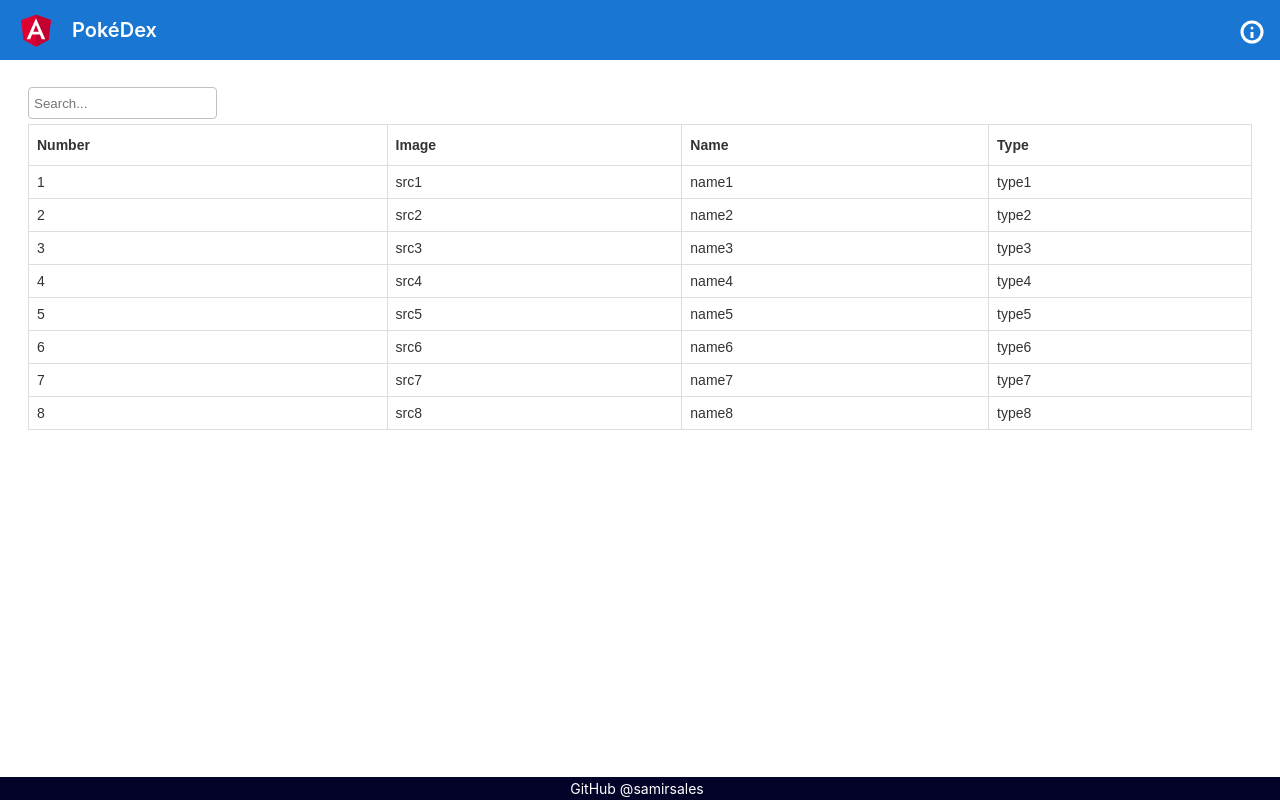
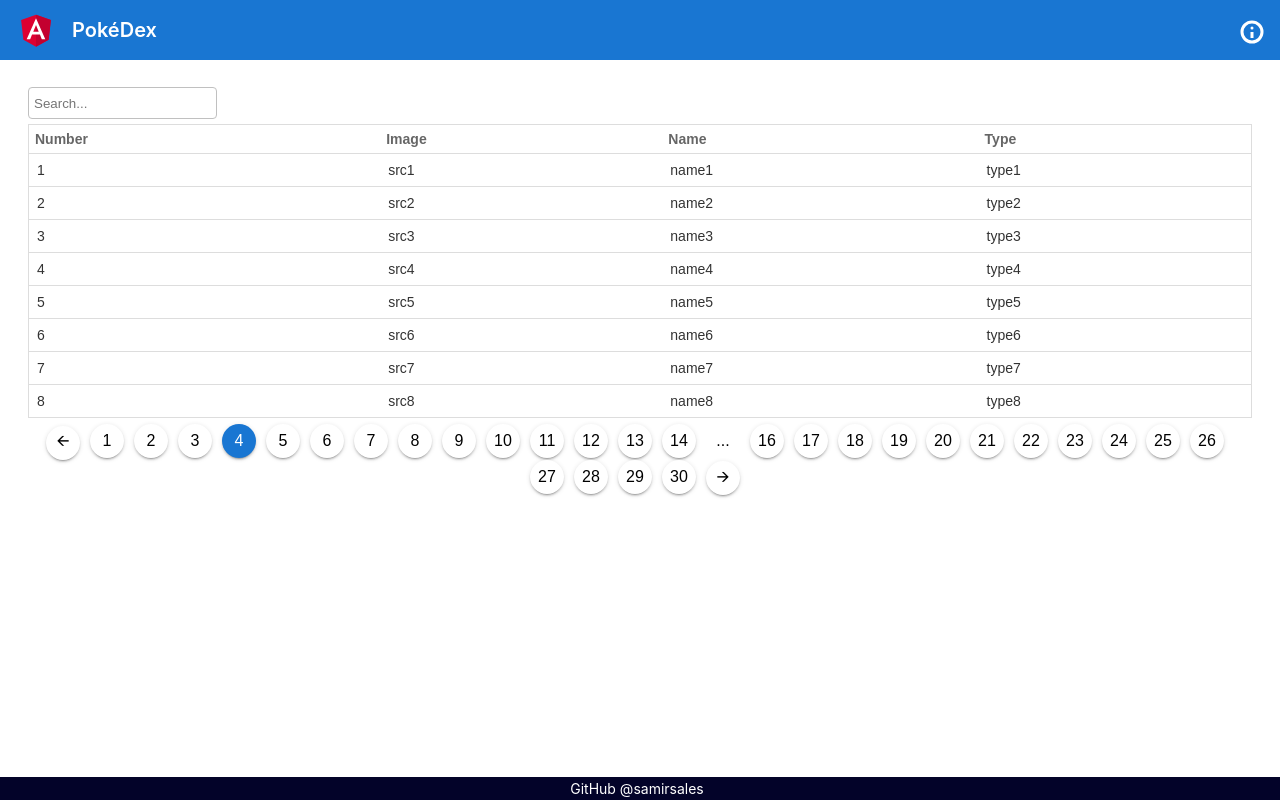
Before and after one commit to SamirSales/pokedex-angular, an Angular app: page /pokemons in a window 1280 px wide. Built offline with nearby package versions, Linux system fonts and the light colour scheme.

Commit message:
#master src/app/components/table-paginator (in progress)

```diff
--- a/src/app/app.module.ts
+++ b/src/app/app.module.ts
@@ -10,9 +10,10 @@
 import { PageNotFoundViewComponent } from './views/page-not-found-view/page-not-found-view.component';
 import { TableComponent } from './components/table/table.component';
 import { SearchTextFieldComponent } from './components/search-text-field/search-text-field.component';
+import { TablePaginatorComponent } from './components/table-paginator/table-paginator.component';
 
 @NgModule({
-    declarations: [AppComponent, ToolbarComponent, PokemonTableComponent, PokemonsViewComponent, MoreInfoViewComponent, PageNotFoundViewComponent, TableComponent, SearchTextFieldComponent],
+    declarations: [AppComponent, ToolbarComponent, PokemonTableComponent, PokemonsViewComponent, MoreInfoViewComponent, PageNotFoundViewComponent, TableComponent, SearchTextFieldComponent, TablePaginatorComponent],
     imports: [BrowserModule, AppRoutingModule],
     providers: [],
     bootstrap: [AppComponent]
--- a/src/app/components/pokemon-table/pokemon-table.component.html
+++ b/src/app/components/pokemon-table/pokemon-table.component.html
@@ -1,2 +1,3 @@
 <p *ngIf="searchText.trim() != ''">Searching {{ searchText }}...</p>
 <app-table [headers]="headers" [items]="pokemons"></app-table>
+<app-table-paginator></app-table-paginator>
--- /dev/null
+++ b/src/app/components/table-paginator/table-paginator.component.css
@@ -0,0 +1,26 @@
+#table-paginator {
+    padding: 6px;
+    text-align: center;
+}
+
+#table-paginator button {
+    border-radius: 50%;
+    margin-right: 10px;
+    height: 34px;
+    min-width: 34px;
+    background-color: white;
+    color: black;
+    border: solid 0 transparent;
+    font-size: 16px;
+    box-shadow: 0 3px 1px -2px rgb(0 0 0 / 20%), 0 2px 2px 0 rgb(0 0 0 / 14%), 0 1px 5px 0 rgb(0 0 0 / 12%);
+}
+
+#table-paginator button.selected {
+    background-color: #1976d2;
+    color: white;
+}
+
+#table-paginator button.three-points {
+    background-color: transparent;
+    box-shadow: none !important;
+}
--- /dev/null
+++ b/src/app/components/table-paginator/table-paginator.component.html
@@ -0,0 +1,11 @@
+<div id="table-paginator">
+    <button (click)="onClickLeftButton()">🡨</button>
+
+    <span *ngFor="let element of getElements()">
+        <button [class]="element.class" (click)="onClick(element)">{{ element.value }}</button>
+    </span>
+
+    <!-- <button class="three-points">...</button> -->
+
+    <button (click)="onClickRightButton()">🡪</button>
+</div>
--- /dev/null
+++ b/src/app/components/table-paginator/table-paginator.component.ts
@@ -0,0 +1,63 @@
+import { Component, OnInit } from '@angular/core';
+
+@Component({
+    selector: 'app-table-paginator',
+    templateUrl: './table-paginator.component.html',
+    styleUrls: ['./table-paginator.component.css']
+})
+export class TablePaginatorComponent implements OnInit {
+    pageQuantity = 30;
+    selectedIndex = 4;
+
+    constructor() {}
+
+    ngOnInit(): void {}
+
+    getElements() {
+        const elements = [];
+
+        for (let i = 1; i <= this.pageQuantity; i++) {
+            if (this.isPageQuantityToLarge() && i === this.getMiddleIndex()) {
+                elements.push({
+                    value: '...',
+                    class: 'three-points',
+                    hasAction: false
+                });
+            } else {
+                elements.push({
+                    value: i,
+                    class: i === this.selectedIndex ? 'selected' : '',
+                    hasAction: true
+                });
+            }
+        }
+
+        return elements;
+    }
+
+    getMiddleIndex() {
+        return Math.floor(this.pageQuantity / 2);
+    }
+
+    isPageQuantityToLarge() {
+        return true;
+    }
+
+    onClick(element: any) {
+        if (element.hasAction) {
+            this.selectedIndex = element.value;
+        }
+    }
+
+    onClickLeftButton() {
+        if (this.selectedIndex > 1) {
+            this.selectedIndex -= 1;
+        }
+    }
+
+    onClickRightButton() {
+        if (this.selectedIndex < this.pageQuantity) {
+            this.selectedIndex += 1;
+        }
+    }
+}
--- a/src/app/components/table/table.component.css
+++ b/src/app/components/table/table.component.css
@@ -4,8 +4,11 @@
     width: 100%;
 }
 
-#app-table td,
-#app-table th {
+#app-table td {
+    padding: 8px;
+}
+
+#app-table tr {
     border: 1px solid #ddd;
     padding: 8px;
 }
@@ -16,8 +19,8 @@
 
 #app-table th,
 #app-table th:hover {
-    padding-top: 12px;
-    padding-bottom: 12px;
+    color: rgba(0, 0, 0, 0.6);
+    font-weight: 700;
+    padding: 6px;
     text-align: left;
-    color: #333333;
 }
```
Also changed, not shown: 1 other file (tests, documents, lock files or other folders).
